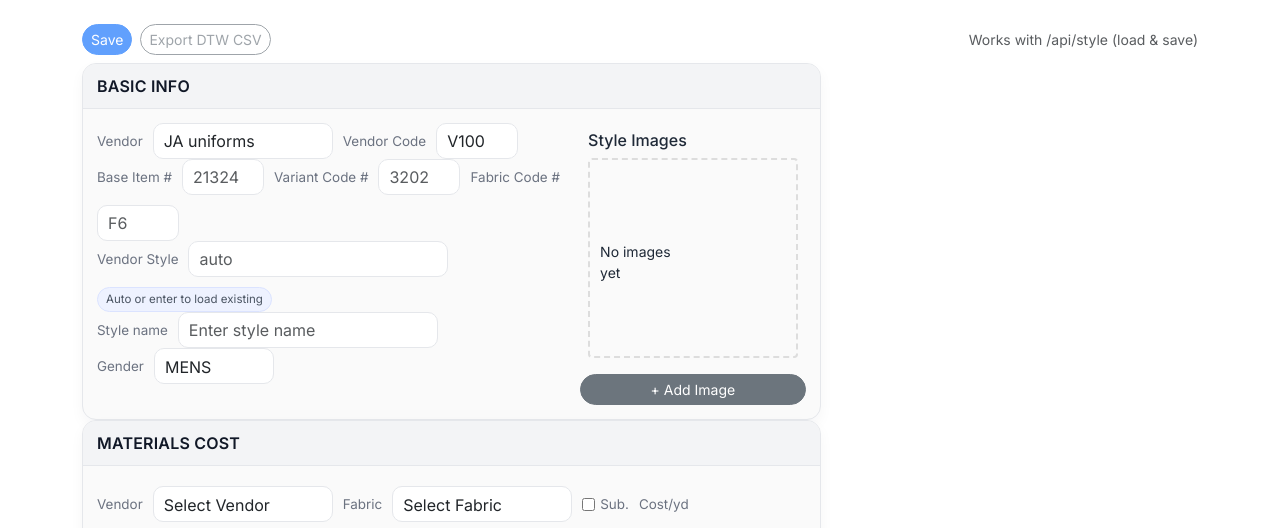
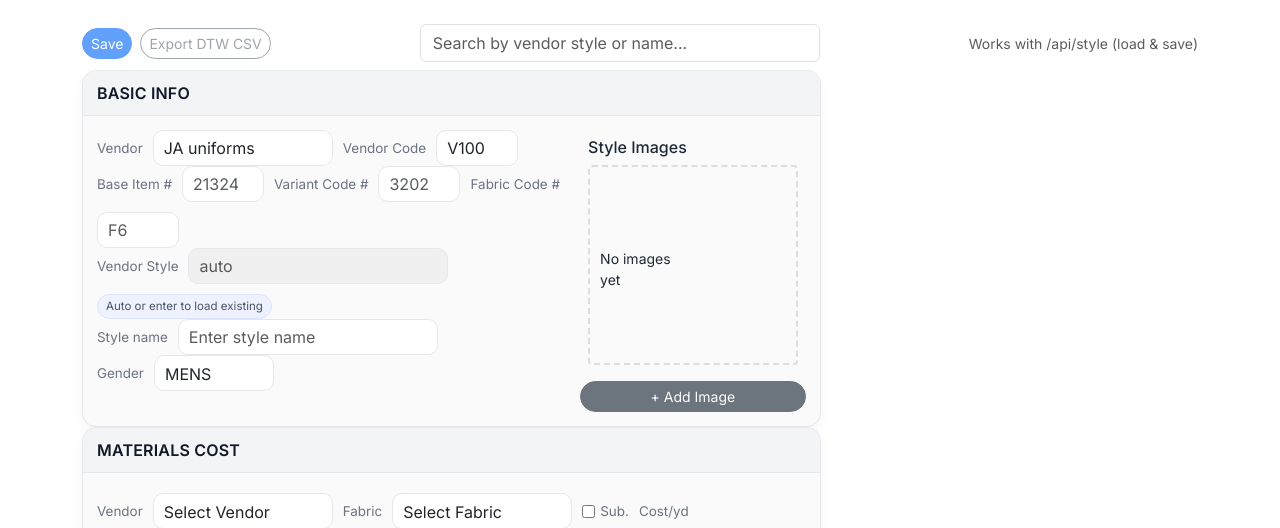
Before and after one commit to JAITteam/ja-uniforms-pricing, a Flask app: page /style/new in a window 1280 px wide. Shown: the part 62-590 px from the top of the page. Run offline with Flask 3, Linux system fonts and the light colour scheme; tables that the repository leaves empty hold one stand-in row (values such as "Sample post").

Commit message:
LESGOOOOO

```diff
--- a/app.py
+++ b/app.py
@@ -1990,6 +1990,26 @@ def handle_variable(variable_id):
         db.session.commit()
         return jsonify({'success': True})
 
+@app.route('/api/styles/search', methods=['GET'])
+def search_styles():
+    """Search styles by vendor_style or style_name"""
+    query = request.args.get('q', '').strip()
+    if not query or len(query) < 2:
+        return jsonify([])
+
+    # Search in both vendor_style and style_name
+    styles = Style.query.filter(
+        db.or_(
+            Style.vendor_style.ilike(f'%{query}%'),
+            Style.style_name.ilike(f'%{query}%')
+        )
+    ).order_by(Style.vendor_style).limit(20).all()
+
+    return jsonify([{
+        'vendor_style': s.vendor_style,
+        'style_name': s.style_name
+    } for s in styles])
+
 @app.get("/api/style/by-vendor-style")
 def api_style_by_vendor_style():
     """Load style by vendor_style code"""
--- a/static/js/app.js
+++ b/static/js/app.js
@@ -38,15 +38,54 @@ document.addEventListener('DOMContentLoaded', () => {
     const base=$('#base_item_number')?.value.trim() || '';
     const variant=$('#variant_code')?.value.trim() || '';
     const fabric=$('#fabric_code')?.value.trim() || '';
-    const parts=[]; if(base)parts.push(base);
-    if(variant && variant.toUpperCase()!=='BASE') parts.push(variant);
-    if(fabric && fabric.toUpperCase()!=='F6') parts.push(fabric);
-    const auto=parts.join('-'); const input=$('#vendor_style');
-    if(input && !input.dataset.touched) input.value=auto;
-    setText('#snap_vendor_style', (input?.value || auto || '(vendor style)'));
+    // Always concatenate all parts that exist
+    const parts = [];
+    if (base) parts.push(base);
+    if (variant) parts.push(variant);
+    if (fabric) parts.push(fabric);
+
+    const auto = parts.join('-');
+    const input = $('#vendor_style');
+
+    // Always update vendor style with concatenation
+    if (input) {
+      input.value = auto;
+      input.dataset.touched = '0'; // Reset touched flag
+    }
+
+    // Update snapshot
+    setText('#snap_vendor_style', auto || '(vendor style)');
   }
-  ['#base_item_number','#variant_code','#fabric_code'].forEach(sel=> $(sel)?.addEventListener('input',buildVendorStyle));
-  $('#vendor_style')?.addEventListener('input',e=> e.target.dataset.touched='1');
+
+  // Bidirectional: Parse vendor style back to components
+  function parseVendorStyle() {
+    const vendorStyle = $('#vendor_style')?.value.trim() || '';
+    if (!vendorStyle) return;
+
+    const parts = vendorStyle.split('-');
+
+    if (parts.length >= 1 && parts[0]) {
+      $('#base_item_number').value = parts[0];
+    }
+    if (parts.length >= 2 && parts[1]) {
+      $('#variant_code').value = parts[1];
+    }
+    if (parts.length >= 3 && parts[2]) {
+      $('#fabric_code').value = parts[2];
+    }
+
+    // Update snapshot
+    setText('#snap_vendor_style', vendorStyle);
+  }
+  // Auto-build vendor style when components change
+  ['#base_item_number','#variant_code','#fabric_code'].forEach(sel=>
+    $(sel)?.addEventListener('input', buildVendorStyle)
+  );
+
+  // Parse vendor style back to components when manually edited
+  $('#vendor_style')?.addEventListener('blur', function() {
+    parseVendorStyle();
+  });
 
   // Fabric dropdown - auto-fill cost when selected (first row only)
   $('[data-fabric-id]')?.addEventListener('change', function() {
@@ -265,6 +304,58 @@ document.addEventListener('DOMContentLoaded', () => {
     .forEach(i=> i?.addEventListener('input',recalcLabor));
   $('#margin')?.addEventListener('input', recalcTotals);
 
+  // ADD VALIDATION FUNCTIONS HERE - START
+  function validateFirstFabricRow() {
+    const firstVendor = document.querySelector('[data-fabric-vendor-id]')?.value;
+    const firstFabric = document.querySelector('[data-fabric-id]')?.value;
+    const firstYards = document.querySelector('[data-fabric-yds]')?.value;
+
+    const addBtn = $('#addFabric');
+    if (addBtn) {
+      if (firstVendor && firstFabric && firstYards) {
+        addBtn.style.opacity = '1';
+        addBtn.style.pointerEvents = 'auto';
+        addBtn.style.cursor = 'pointer';
+      } else {
+        addBtn.style.opacity = '0.5';
+        addBtn.style.pointerEvents = 'none';
+        addBtn.style.cursor = 'not-allowed';
+      }
+    }
+  }
+
+  function validateFirstNotionRow() {
+    const firstVendor = document.querySelector('[data-notion-vendor-id]')?.value;
+    const firstNotion = document.querySelector('[data-notion-id]')?.value;
+    const firstQty = document.querySelector('[data-notion-qty]')?.value;
+
+    const addBtn = $('#addNotion');
+    if (addBtn) {
+      if (firstVendor && firstNotion && firstQty) {
+        addBtn.style.opacity = '1';
+        addBtn.style.pointerEvents = 'auto';
+        addBtn.style.cursor = 'pointer';
+      } else {
+        addBtn.style.opacity = '0.5';
+        addBtn.style.pointerEvents = 'none';
+        addBtn.style.cursor = 'not-allowed';
+      }
+    }
+  }
+
+  // Validate fabric row on input
+  document.querySelector('[data-fabric-vendor-id]')?.addEventListener('change', validateFirstFabricRow);
+  document.querySelector('[data-fabric-id]')?.addEventListener('change', validateFirstFabricRow);
+  document.querySelector('[data-fabric-yds]')?.addEventListener('input', validateFirstFabricRow);
+
+  // Validate notion row on input
+  document.querySelector('[data-notion-vendor-id]')?.addEventListener('change', validateFirstNotionRow);
+  document.querySelector('[data-notion-id]')?.addEventListener('change', validateFirstNotionRow);
+  document.querySelector('[data-notion-qty]')?.addEventListener('input', validateFirstNotionRow);
+
+
+  // ADD VALIDATION FUNCTIONS HERE - END
+
   $('#vendor_style')?.addEventListener('blur', tryLoadByVendorStyle);
   $('#vendor_style')?.addEventListener('keydown', e => {
     if (e.key === 'Enter') { e.preventDefault(); tryLoadByVendorStyle(); }
@@ -311,6 +402,7 @@ document.addEventListener('DOMContentLoaded', () => {
     set('#label_cost', s.label_cost || 0.20);
     set('#shipping_cost', s.shipping_cost || 0.00);
     set('#suggested_price', s.suggested_price || '');
+    setText('#snap_vendor_style', s.vendor_style || $('#vendor_style')?.value || '(vendor style)');
 
     // Clear existing dynamic rows
     document.querySelectorAll('[data-fabric-id]').forEach((el, i) => {
@@ -420,6 +512,9 @@ document.addEventListener('DOMContentLoaded', () => {
 
     recalcMaterials();
     recalcLabor();
+    // Run validation on page load
+    validateFirstFabricRow();
+    validateFirstNotionRow();
     if ($('#saveBtn')) $('#saveBtn').disabled = false;
   }
 
@@ -559,6 +654,15 @@ document.addEventListener('DOMContentLoaded', () => {
 });
 
   $('#addFabric')?.addEventListener('click', () => {
+    // Validate first row before allowing new row
+    const firstVendor = document.querySelector('[data-fabric-vendor-id]')?.value;
+    const firstFabric = document.querySelector('[data-fabric-id]')?.value;
+    const firstYards = document.querySelector('[data-fabric-yds]')?.value;
+
+    if (!firstVendor || !firstFabric || !firstYards) {
+      alert('Please complete the first fabric row (Vendor, Fabric, and Yards) before adding another.');
+      return;
+    }
     const newRow = document.createElement('div');
     newRow.className = 'kv';
 
@@ -651,6 +755,15 @@ document.addEventListener('DOMContentLoaded', () => {
   });
 
   $('#addNotion')?.addEventListener('click', () => {
+    // Validate first row before allowing new row
+    const firstVendor = document.querySelector('[data-notion-vendor-id]')?.value;
+    const firstNotion = document.querySelector('[data-notion-id]')?.value;
+    const firstQty = document.querySelector('[data-notion-qty]')?.value;
+
+    if (!firstVendor || !firstNotion || !firstQty) {
+      alert('Please complete the first notion row (Vendor, Notion, and Qty) before adding another.');
+      return;
+    }
     const newRow = document.createElement('div');
     newRow.className = 'kv';
 
@@ -1022,4 +1135,78 @@ window.deleteImage = async function(imageId) {
 
     tryLoadByVendorStyle();
   }
+
+
+  // STYLE SEARCH FUNCTIONALITY - ADD THIS ENTIRE BLOCK HERE
+  const styleSearch = $('#styleSearch');
+  const searchResults = $('#searchResults');
+  let searchTimeout;
+
+  styleSearch?.addEventListener('input', function() {
+    const query = this.value.trim();
+
+    clearTimeout(searchTimeout);
+
+    if (query.length < 2) {
+      searchResults.style.display = 'none';
+      return;
+    }
+
+    searchTimeout = setTimeout(async () => {
+      try {
+        const res = await fetch(`/api/styles/search?q=${encodeURIComponent(query)}`);
+        const styles = await res.json();
+
+        if (styles.length === 0) {
+          searchResults.innerHTML = '<div style="padding: 10px; color: #999;">No styles found</div>';
+          searchResults.style.display = 'block';
+          return;
+        }
+
+        searchResults.innerHTML = styles.map(s => `
+          <div class="search-result-item" data-vendor-style="${s.vendor_style}" style="padding: 10px; cursor: pointer; border-bottom: 1px solid #eee;">
+            <div style="font-weight: 600; color: #333;">${s.vendor_style}</div>
+            <div style="font-size: 12px; color: #666;">${s.style_name}</div>
+          </div>
+        `).join('');
+
+        searchResults.style.display = 'block';
+
+        document.querySelectorAll('.search-result-item').forEach(item => {
+          item.addEventListener('click', function() {
+            const vendorStyle = this.dataset.vendorStyle;
+            $('#vendor_style').value = vendorStyle;
+            styleSearch.value = '';
+            searchResults.style.display = 'none';
+            tryLoadByVendorStyle();
+          });
+
+          item.addEventListener('mouseenter', function() {
+            this.style.backgroundColor = '#f0f0f0';
+          });
+
+          item.addEventListener('mouseleave', function() {
+            this.style.backgroundColor = 'white';
+          });
+        });
+
+      } catch (e) {
+        console.error('Search failed:', e);
+      }
+    }, 300);
+  });
+
+  document.addEventListener('click', function(e) {
+    if (e.target !== styleSearch && e.target !== searchResults) {
+      searchResults.style.display = 'none';
+    }
+  });
+
+  styleSearch?.addEventListener('keydown', function(e) {
+    if (e.key === 'Escape') {
+      this.value = '';
+      searchResults.style.display = 'none';
+    }
+  });
+
 });
--- a/templates/style_wizard.html
+++ b/templates/style_wizard.html
@@ -1,6 +1,7 @@
 {% extends "base.html" %}
 {% block title %}Cost Calculator (Refined PDF Layout){% endblock %}
 {% block content %}
+
 
 
 <div class="toolbar">
@@ -8,6 +9,12 @@
     <button id="saveBtn" class="btn btn-primary btn-sm btn-pill">Save</button>
     <button class="btn btn-outline-secondary btn-sm btn-pill" disabled title="Wire export later">Export DTW CSV</button>
   </div>
+
+  <div style="flex: 1; max-width: 400px; position: relative;">
+    <input type="text" id="styleSearch" class="form-control" placeholder="Search by vendor style or name..." autocomplete="off" style="padding-right: 30px;">
+    <div id="searchResults" style="position: absolute; top: 100%; left: 0; right: 0; background: white; border: 1px solid #ddd; border-top: none; max-height: 300px; overflow-y: auto; display: none; z-index: 1000; box-shadow: 0 4px 6px rgba(0,0,0,0.1);"></div>
+  </div>
+
   <span class="text-muted small">Works with /api/style (load & save)</span>
 </div>
 
@@ -31,7 +38,8 @@
           <label>Fabric Code #</label><input id="fabric_code" class="form-control xs" placeholder="F6" value="">
         </div>
         <div class="kv">
-          <label>Vendor Style</label><input id="vendor_style" class="form-control lg" placeholder="auto" value="">
+          <!--<label>Vendor Style</label><input id="vendor_style" class="form-control lg" placeholder="auto" value="">-->
+          <label>Vendor Style</label><input id="vendor_style" class="form-control lg" placeholder="auto" value="" readonly style="background-color: #f0f0f0; cursor: not-allowed;">
           <span class="chip">Auto or enter to load existing</span>
         </div>
         <div class="kv">
```
